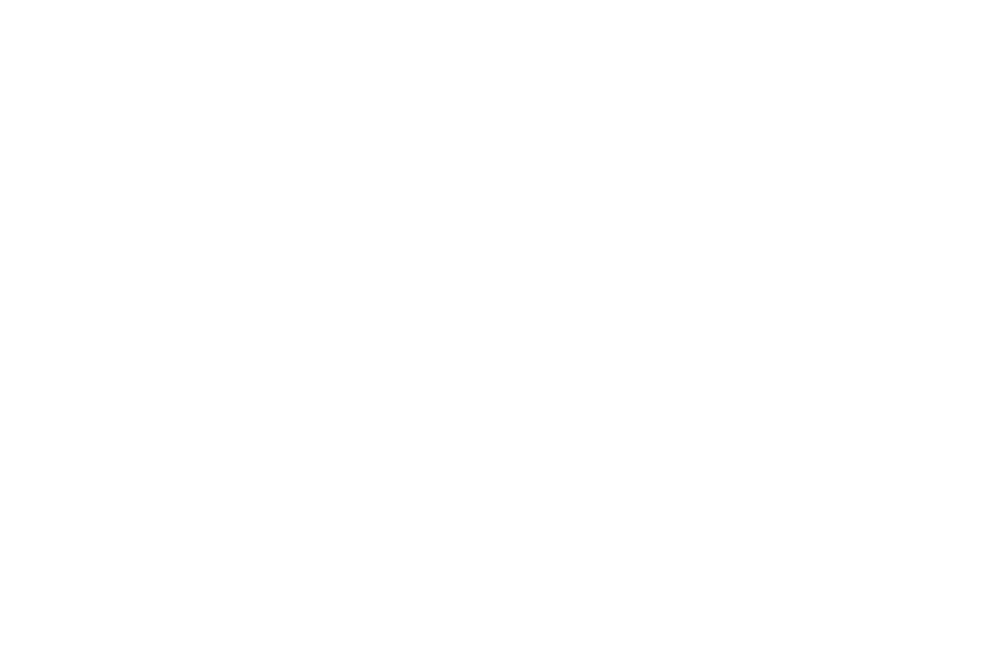
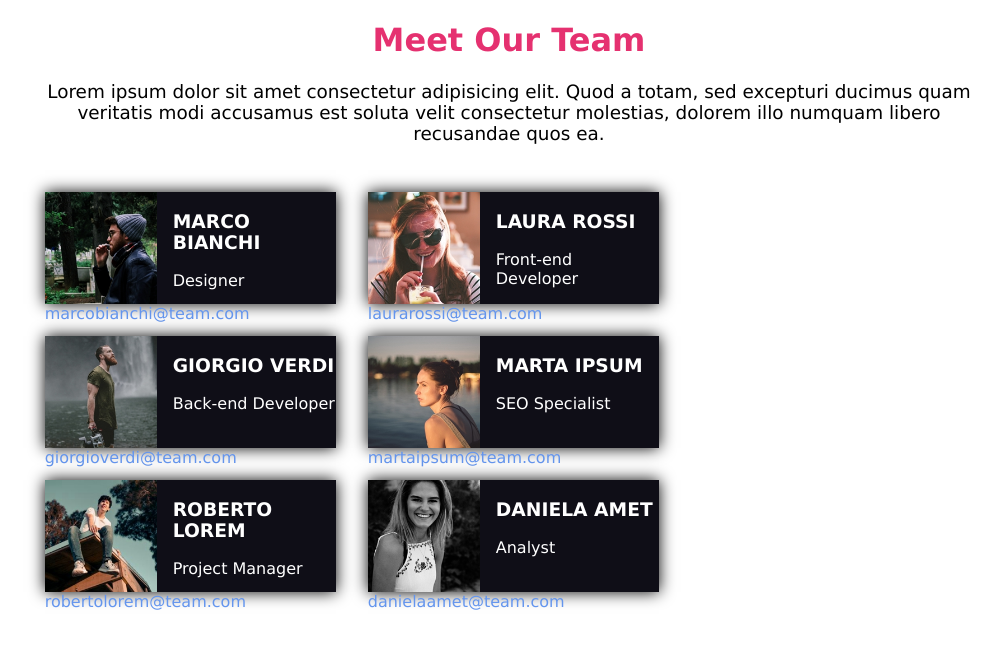
Before and after one commit to AntonioNicolaci/html-css-float-cards, a plain HTML site: page index.html in a window 1280 px wide. Shown: the whole page, without its empty margins (131-1132 px from the left). Drawn offline with Linux system fonts and the light colour scheme.

Commit message:
add cards

```diff
--- a/assets/style.css
+++ b/assets/style.css
@@ -0,0 +1,44 @@
+body{
+    text-align: center;
+    font-family:Verdana, Geneva, Tahoma, sans-serif;
+}
+
+h1{
+    color: rgb(229, 49, 112);
+}
+main{
+    margin: 0 12%;
+}
+
+img{
+    float: left;
+    height: inherit;
+    padding-right: 1em;
+}
+p{
+    margin: 0;
+}
+
+.img-card{
+    background-color: rgb(15, 14, 23);
+    color: white;
+    text-align: left;
+    float: left;
+    margin: 0 1em 2em 1em;
+    width: calc(100%/3.3);
+    height: 7em;
+    box-shadow: 0px 0px 15px black;
+}
+
+.email{
+    color: cornflowerblue;
+    margin-top: 0.2em;
+}
+
+#lorem{
+    font-size: 115%;
+}
+
+#card{
+    margin-top: 3em;
+}
--- a/index.html
+++ b/index.html
@@ -8,6 +8,51 @@
     <title>Meet Our Team</title>
 </head>
 <body>
+    <header>
+        <h1>Meet Our Team</h1>
+    </header>
 
+    <main>
+        <span id="lorem">Lorem ipsum dolor sit amet consectetur adipisicing elit. Quod a totam, sed excepturi ducimus quam veritatis modi accusamus est soluta velit consectetur molestias, dolorem illo numquam libero recusandae quos ea.</span>
+
+        <div id="card">
+            <div class="img-card">
+                <img src="img/male1.png" alt="">
+                <h3>MARCO BIANCHI</h3>
+                <p>Designer</p>
+                <p class="email">marcobianchi@team.com</p>
+            </div>
+            <div class="img-card">
+                <img src="img/female1.png" alt="">
+                <h3>LAURA ROSSI</h3>
+                <p>Front-end Developer</p>
+                <p class="email">laurarossi@team.com</p>
+            </div>
+            <div class="img-card">
+                <img src="img/male2.png" alt="">
+                <h3>GIORGIO VERDI</h3>
+                <p>Back-end Developer</p>
+                <p class="email">giorgioverdi@team.com</p>
+            </div>
+            <div class="img-card">
+                <img src="img/female2.png" alt="">
+                <h3>MARTA IPSUM</h3>
+                <p>SEO Specialist</p>
+                <p class="email">martaipsum@team.com</p>
+            </div>
+            <div class="img-card">
+                <img src="img/male3.png" alt="">
+                <h3>ROBERTO LOREM</h3>
+                <p>Project Manager</p>
+                <p class="email">robertolorem@team.com</p>
+            </div>
+            <div class="img-card">
+                <img src="img/female3.png" alt="">
+                <h3>DANIELA AMET</h3>
+                <p>Analyst</p>
+                <p class="email">danielaamet@team.com</p>
+            </div>
+        </div>
+    </main>
 </body>
 </html>
```
